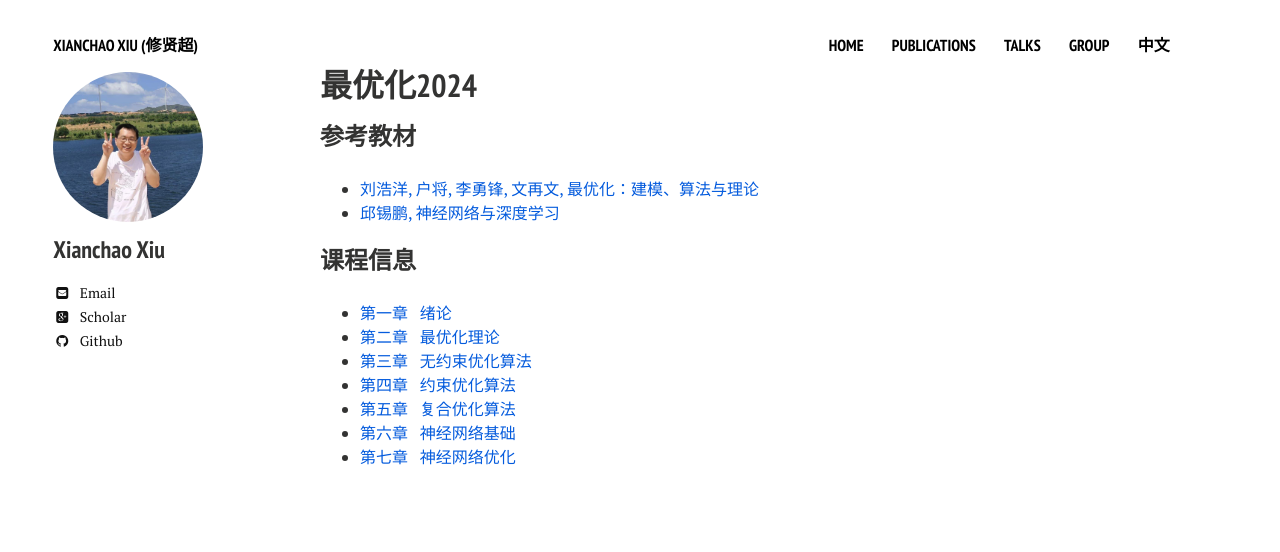
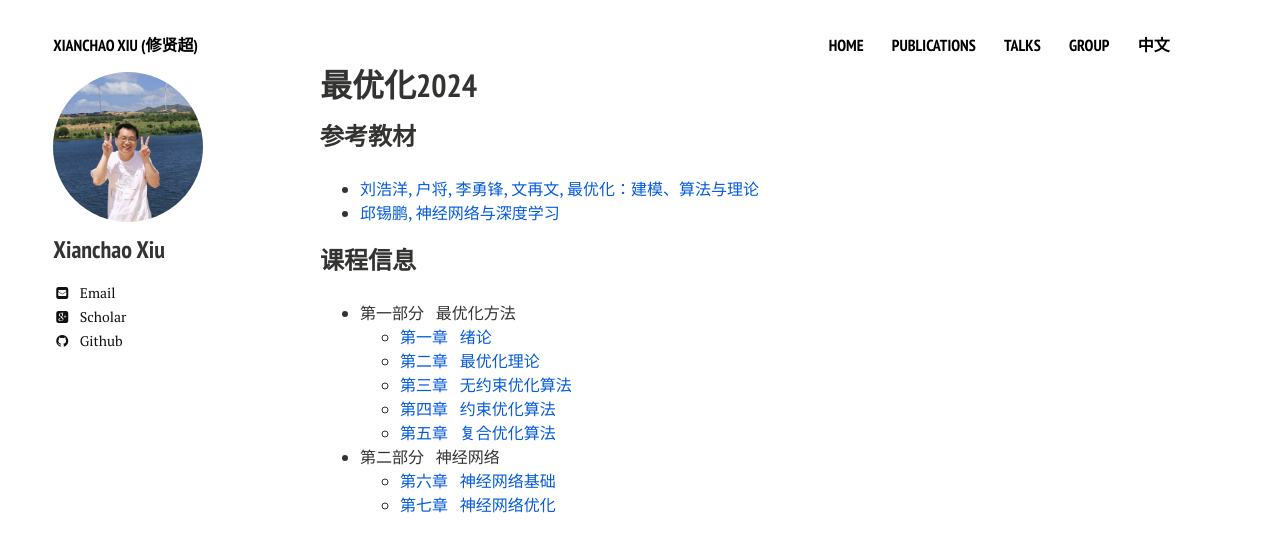
Before and after one commit to xianchaoxiu/xianchaoxiu.github.io, a Jekyll site: the page built from chinese/course/OPT/2024/index.md, in a window 1280 px wide. Shown: the top 552 px of the page. Built offline with Jekyll 4.4.1, drawn with Linux system fonts in a browser that asks for light colours; nearby versions of some CDN libraries.

Commit message:
Update index.md

```diff
--- a/chinese/course/OPT/2024/index.md
+++ b/chinese/course/OPT/2024/index.md
@@ -15,10 +15,14 @@ share: false
 
 ### 课程信息
 
-* <a href="../2024/绪论.pdf" class="textlink" target="_blank">  第一章 &nbsp;  绪论<br>
-* <a href="../2024/最优化理论.pdf" class="textlink" target="_blank">  第二章 &nbsp;  最优化理论<br>
-* <a href="../2024/无约束优化算法.pdf" class="textlink" target="_blank">  第三章 &nbsp;  无约束优化算法<br>
-* <a href="../2024/约束优化算法.pdf" class="textlink" target="_blank"> 第四章 &nbsp;  约束优化算法<br>
-* <a href="../2024/复合优化算法.pdf" class="textlink" target="_blank"> 第五章 &nbsp;  复合优化算法<br>
-* <a href="../2024/学习最优化.pdf" class="textlink" target="_blank"> 第六章 &nbsp;  神经网络基础 <br>
-* <a href="../2024/大模型智能决策.pdf" class="textlink" target="_blank"> 第七章 &nbsp;  神经网络优化 <br>
+- 第一部分 &nbsp;  最优化方法<br>
+  - <a href="../2024/绪论.pdf" class="textlink" target="_blank">  第一章 &nbsp;  绪论<br>
+  - <a href="../2024/最优化理论.pdf" class="textlink" target="_blank">  第二章 &nbsp;  最优化理论<br>
+  - <a href="../2024/无约束优化算法.pdf" class="textlink" target="_blank">  第三章 &nbsp;  无约束优化算法<br>
+  - <a href="../2024/约束优化算法.pdf" class="textlink" target="_blank"> 第四章 &nbsp;  约束优化算法<br>
+  - <a href="../2024/复合优化算法.pdf" class="textlink" target="_blank"> 第五章 &nbsp;  复合优化算法<br>
+
+
+- 第二部分 &nbsp;  神经网络<br>
+  - <a href="../2024/学习最优化.pdf" class="textlink" target="_blank"> 第六章 &nbsp;  神经网络基础 <br>
+  - <a href="../2024/大模型智能决策.pdf" class="textlink" target="_blank"> 第七章 &nbsp;  神经网络优化 <br>
```
